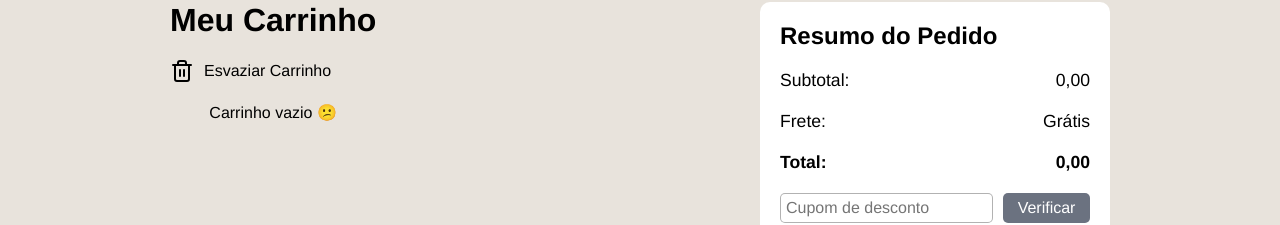
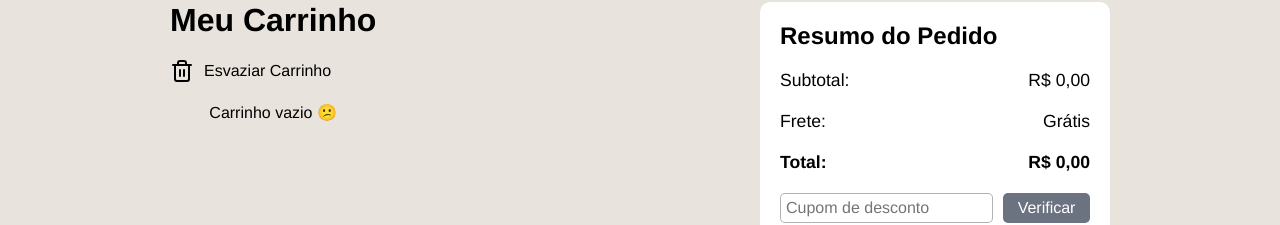
Before and after one commit to GRodrigues10/E-Commerce, a Next.js app: page /cart in a window 1280 px wide. Shown: the part 148-373 px from the top of the page. Built offline with nearby package versions, Linux system fonts and the light colour scheme.

Commit message:
fix(texts): Corrigir textos

```diff
--- a/src/app/search/page.styled.ts
+++ b/src/app/search/page.styled.ts
@@ -24,6 +24,8 @@ export const ContainerSearch = styled.section`
   }
   @media screen and (min-width: 1200px) {
     h1 {
+      position: relative;
+      top: 5px;
       text-align: start;
     width: 1160px;
       font-size: 2.5rem;
--- a/src/components/Cart/Cart.tsx
+++ b/src/components/Cart/Cart.tsx
@@ -43,7 +43,7 @@ const { cart, removeFromCart, increaseQuantity, decreaseQuantity } = useCart();
                 </p>
 
                 <h4>
-                  {formatPrice((product.price ?? 0) * (product.quantity ?? 1))}
+                 R$ {formatPrice((product.price ?? 0) * (product.quantity ?? 1))}
                 </h4>
               </CartText>
 
--- a/src/components/RequestSummary/RequestSummary.tsx
+++ b/src/components/RequestSummary/RequestSummary.tsx
@@ -46,7 +46,7 @@ function RequestSummary() {
 
           <ProductsSubtotal>
             <p>Subtotal:</p>
-            <p>{formatPrice(subtotal)}</p>
+            <p>R$ {formatPrice(subtotal)}</p>
           </ProductsSubtotal>
 
           {desconto > 0 && (
@@ -66,7 +66,7 @@ function RequestSummary() {
               <strong>Total:</strong>
             </p>
             <p>
-              <strong>{formatPrice(total)}</strong>
+              <strong>R$ {formatPrice(total)}</strong>
             </p>
           </Total>
 
```
